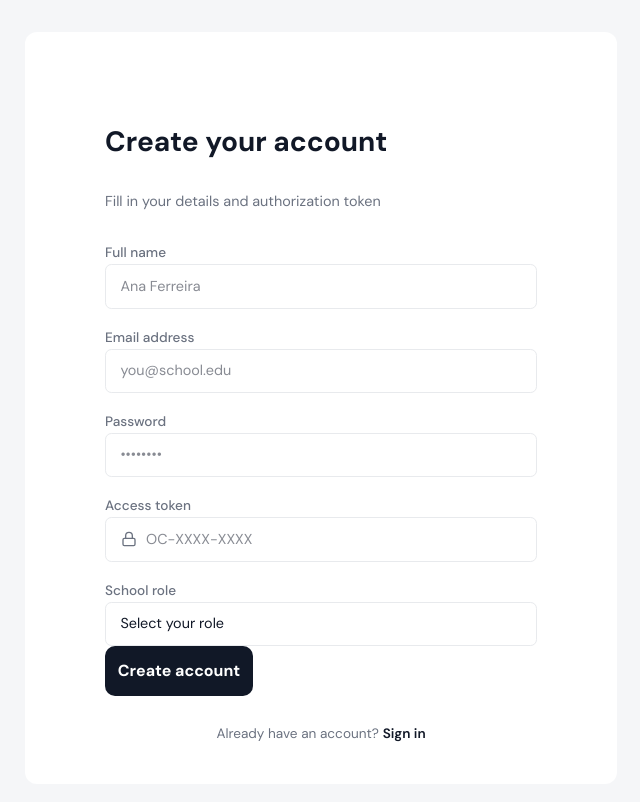
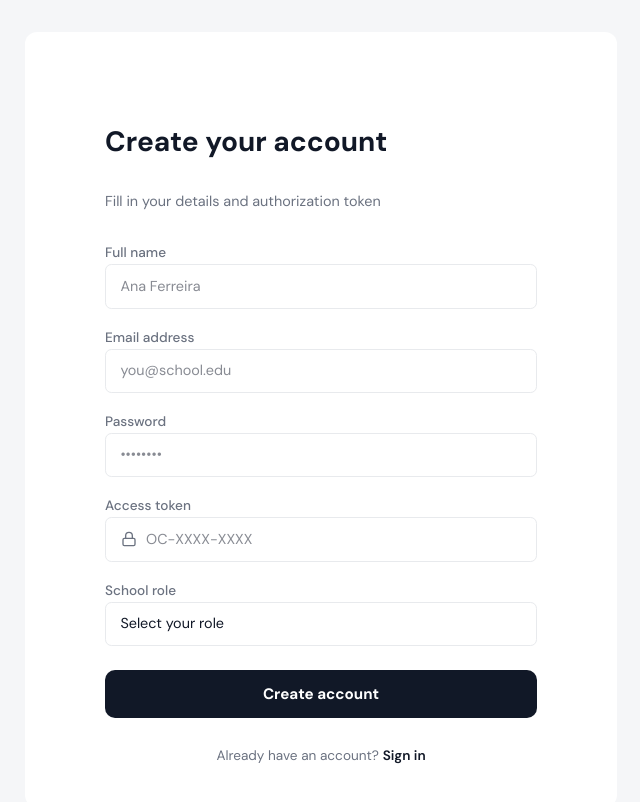
Before and after one commit to OpenCourtApp/OpenCourtApp-Web, a Next.js app: page /register in a window 1280 px wide. Shown: the top 802 px of the page, without its empty margins (319-959 px from the left). Built offline with nearby package versions, Linux system fonts and the light colour scheme.

Commit message:
feat - Adição de mais props ao component

```diff
--- a/src/components/Button.js
+++ b/src/components/Button.js
@@ -1,8 +1,8 @@
 import styles from './button.module.css';
 
-export function Button({ children, type }) {
+export function Button({ children, type, className = '', ...props }) {
     return (
-        <button className={styles.button} type={type}>
+        <button className={`${styles.button} ${className}`} type={type} {...props}>
             {children}
         </button>
     );
--- a/src/components/button.module.css
+++ b/src/components/button.module.css
@@ -1,7 +1,7 @@
 .button {
     padding: 0.8rem;
-    background-color: #111827;
-    color: #ffffff;
+    background-color: var(--text);
+    color: var(--card);
     border: none;
     border-radius: 10px;
     cursor: pointer;
```
